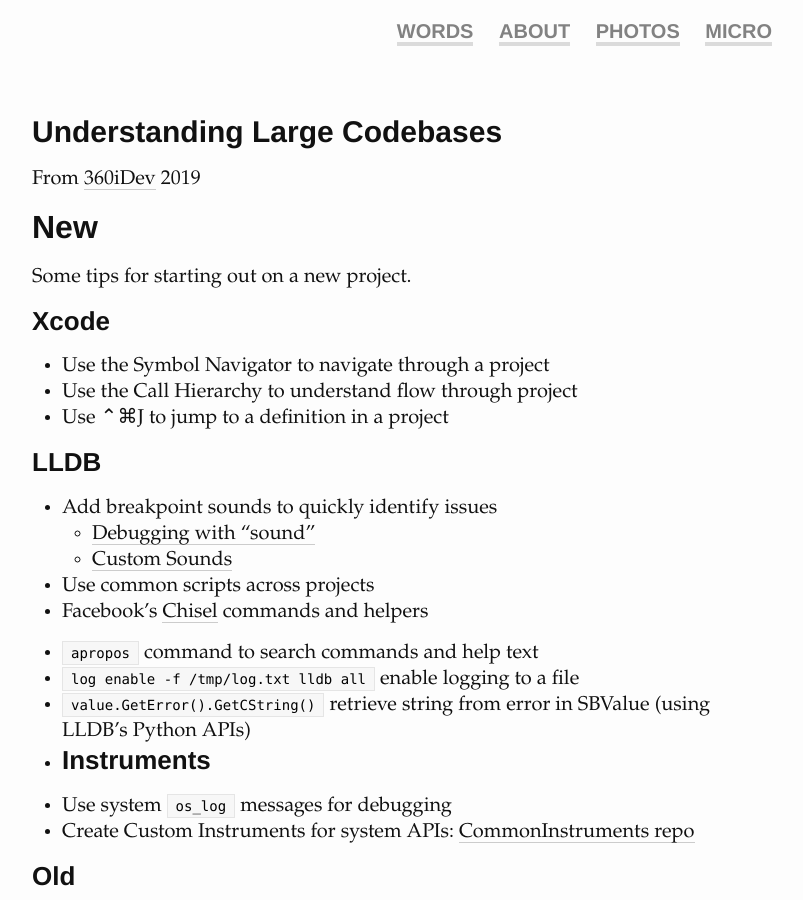
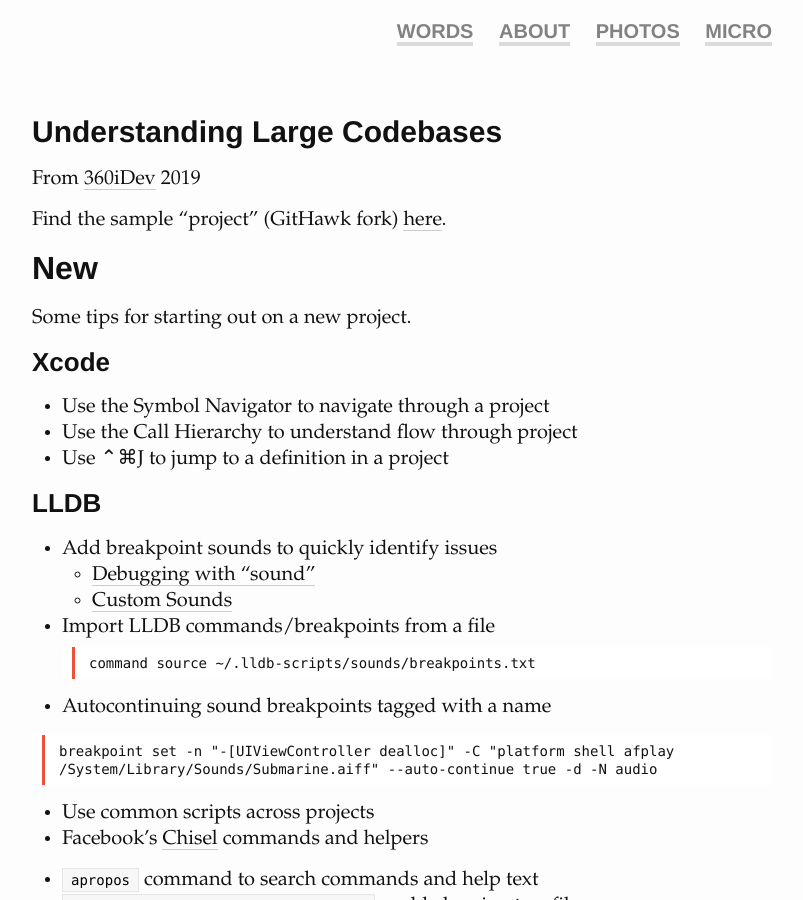
Before and after one commit to bjtitus/bjtitus.github.com, a Jekyll site: the page built from 360.md, in a window 1280 px wide and 900 px high. Shown: the whole window, without its empty margins (238-1041 px from the left). Built offline with Jekyll 4.4.1, drawn with Linux system fonts in a browser that asks for light colours; our own code applies the rules of GitHub Pages for plain Markdown files.

Commit message:
Adding additional information to 360 notes

````diff
--- a/360.md
+++ b/360.md
@@ -7,6 +7,8 @@ menu: false
 # Understanding Large Codebases
 
 From [360iDev](https://360idev.com) 2019
+
+Find the sample "project" (GitHawk fork) [here](https://github.com/bjtitus/GitHawk).
 
 ## New
 
@@ -23,6 +25,18 @@ Some tips for starting out on a new project.
 - Add breakpoint sounds to quickly identify issues
 	- [Debugging with "sound"](https://twitter.com/0xced/status/900692839557992449?s=20)
 	- [Custom Sounds](http://sound-of-silence.com/?article=20170306)
+
+- Import LLDB commands/breakpoints from a file
+```
+command source ~/.lldb-scripts/sounds/breakpoints.txt
+```
+
+- Autocontinuing sound breakpoints tagged with a name
+
+```
+breakpoint set -n "-[UIViewController dealloc]" -C "platform shell afplay /System/Library/Sounds/Submarine.aiff" --auto-continue true -d -N audio
+```
+
 - Use common scripts across projects
 - Facebook's [Chisel](https://github.com/facebook/chisel) commands and helpers
 
````
